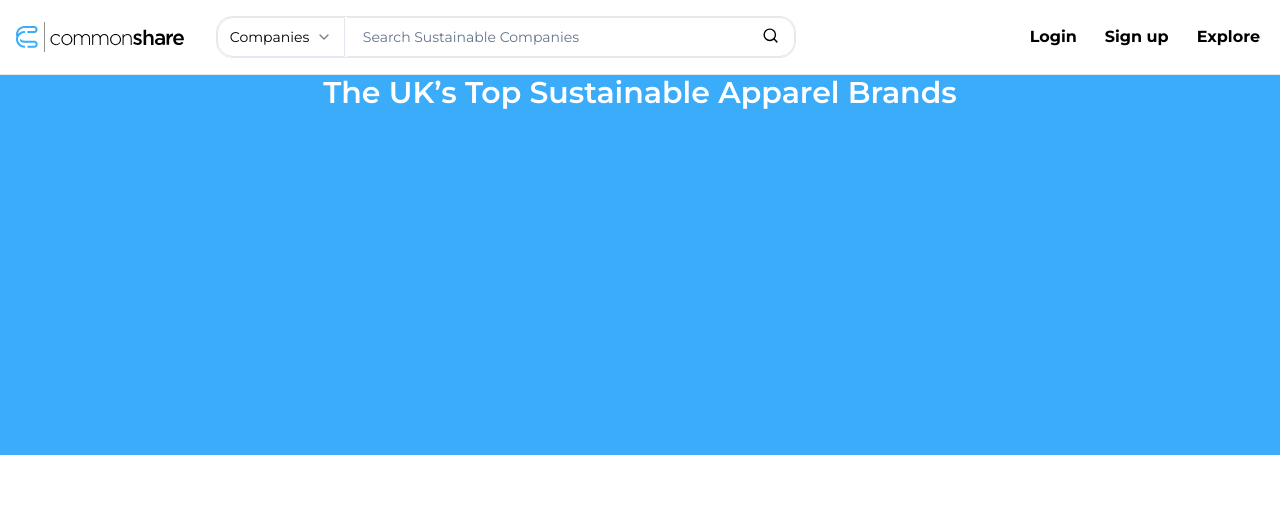
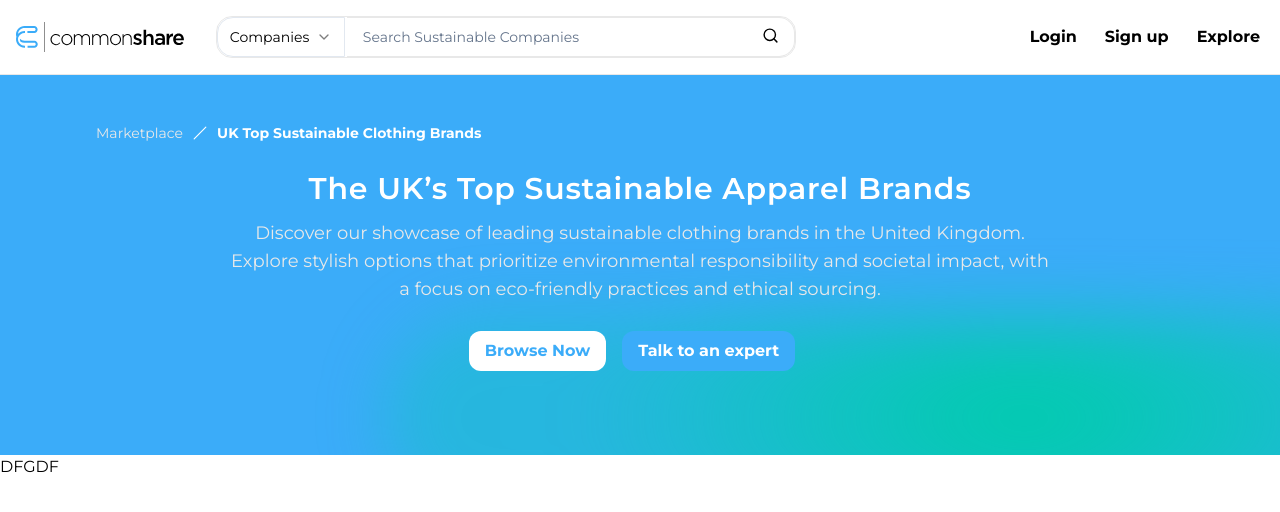
Before and after one commit to HamzaOutmassint/b2b-landing, a Next.js app: page / in a window 1280 px wide. Shown: the top 512 px of the page. Built offline with nearby package versions, Linux system fonts and the light colour scheme.

Commit message:
hero section done

```diff
--- a/app/globals.css
+++ b/app/globals.css
@@ -8,17 +8,17 @@
   --background-start-rgb: 214, 219, 220;
   --background-end-rgb: 255, 255, 255;
 
-  --font-primary:  'Montserrat', sans-serif;
-  --primary : #3BACF9;
-  --black : #0A1F44;
-  --gray-bold : #758196;
-  --white : #FFFFFF;
-  --light-strok : #A6AEBC;
-  --gray-light : #e8e8e8;
-  /* --gray-light : #F1F2F4; */
+  --font-primary: 'Montserrat', sans-serif;
+  --primary: #3BACF9;
+  --black: #0A1F44;
+  --gray-bold: #758196;
+  --white: #FFFFFF;
+  --light-strok: #A6AEBC;
+  --gray-light: #e8e8e8;
+  --navy-blue : #000080;
 }
 
-*{
+* {
   box-sizing: border-box;
   margin: 0;
   padding: 0;
@@ -42,7 +42,9 @@
   ### start styling of navigation bar ###
 */
 
-#login::before, #sign-up::before, #explore::before {
+#login::before,
+#sign-up::before,
+#explore::before {
   content: '';
   position: absolute;
   bottom: -1.6rem;
@@ -56,21 +58,37 @@
   transition: transform 0.5s;
 }
 
-#login:hover::before, #sign-up:hover::before, #explore:hover::before {
+#login:hover::before,
+#sign-up:hover::before,
+#explore:hover::before {
   transform: scaleX(1);
   transform-origin: left;
 }
 
-#SheetDescriptio{
+#SheetDescriptio {
   margin-top: 1.6rem !important;
 }
 
 @media (min-width: 768px) and (max-width: 1024) {
-  #search-input-lg{
+  #search-input-lg {
     height: auto !important;
   }
 }
 
+
 /*
-  ### end of styling ###
+  ### start styling of hero section ###
 */
+
+#blob {
+  background: radial-gradient(34.52% 100% at 50% 50%, #00ccac 0, #00ccac57);
+  border-radius: 1651.438px;
+  filter: blur(32.6193809509px);
+  flex-shrink: 0;
+  position: absolute;
+  right: -30%;
+  top: 63%;
+  width: 100%;
+  z-index: 0;
+  height: 13rem;
+}
--- a/app/page.tsx
+++ b/app/page.tsx
@@ -1,9 +1,11 @@
+import BrandShowcase from "@/components/Blocks/brand-showcase";
 import HeroSection from "@/components/Blocks/hero-section";
 
 export default function Home() {
   return (
    <>
     <HeroSection />
+    <BrandShowcase />
    </>
   );
 }
--- /dev/null
+++ b/components/Blocks/brand-showcase.tsx
@@ -0,0 +1,11 @@
+import React from 'react'
+
+const BrandShowcase = () => {
+  return (
+    <div className='h-screen'>
+      DFGDF
+    </div>
+  )
+}
+
+export default BrandShowcase
--- a/components/Blocks/hero-section.tsx
+++ b/components/Blocks/hero-section.tsx
@@ -1,10 +1,54 @@
 'use client';
+
+import { Breadcrumb, BreadcrumbItem, BreadcrumbLink, BreadcrumbList, BreadcrumbPage, BreadcrumbSeparator, } from "@/components/ui/breadcrumb"
+import { Button } from "../ui/button";
+import { Slash } from "lucide-react";
 
 const HeroSection = () => {
     return (
-        <section className="min-h-[380px] bg-primary">
-            <div className="flex flex-col justify-center items-center">
-                <h1 className="font-semibold text-3xl text-white">The UK’s Top Sustainable Apparel Brands</h1>
+        <section className="relative min-h-[380px] bg-primary overflow-hidden xs:pb-10 md:pb-0">
+            <div id="blob"></div>
+            <div className="relative container mx-auto md:px-8 lg:px-24 z-20">
+                <div className=" top-0 lg:left-32 pt-4 md:pt-8 lg:pt-12">
+                    <Breadcrumb>
+                        <BreadcrumbList>
+                            <BreadcrumbItem>
+                                <BreadcrumbLink href="/" className="text-gray-light hover:text-white">
+                                    Marketplace
+                                </BreadcrumbLink>
+                            </BreadcrumbItem>
+                            <BreadcrumbSeparator>
+                                <Slash color="white" />
+                            </BreadcrumbSeparator>
+                            <BreadcrumbItem>
+                                <BreadcrumbPage className="text-white font-bold hidden md:block">
+                                    UK Top Sustainable Clothing Brands
+                                </BreadcrumbPage>
+                                <BreadcrumbPage className="text-white font-bold block md:hidden">
+                                    Top UK Sustainable Brands
+                                </BreadcrumbPage>
+                            </BreadcrumbItem>
+                        </BreadcrumbList>
+                    </Breadcrumb>
+                </div>
+                <div className="flex flex-col justify-center items-center mt-4 md:mt-8 lg:mt-12 xl:mt-7">
+                    <h1 className="font-semibold text-3xl text-white tracking-wide xs:mb-3 md:mb-8">
+                        The UK’s Top Sustainable Apparel Brands
+                    </h1>
+                    <p className="md:text-center lg:px-52 xl:px-32 text-lg text-gray-light">
+                        Discover our showcase of leading sustainable clothing brands in the United Kingdom.
+                        Explore stylish options that prioritize environmental responsibility and societal impact,
+                        with a focus on eco-friendly practices and ethical sourcing.
+                    </p>
+                </div>
+                <div className="xs:mt-7 md:mt-8 flex md:justify-center">
+                    <Button className="mr-4 text-base text-primary bg-white hover:bg-white hover:text-navy-blue  transition-all ease-linear duration-200">
+                        Browse Now
+                    </Button>
+                    <Button className="mr-4 text-base text-white bg-primary hover:bg-navy-blue  transition-all ease-linear duration-200">
+                        Talk to an expert
+                    </Button>
+                </div>
             </div>
         </section>
     )
--- /dev/null
+++ b/components/ui/breadcrumb.tsx
@@ -0,0 +1,115 @@
+import * as React from "react"
+import { Slot } from "@radix-ui/react-slot"
+import { ChevronRight, MoreHorizontal } from "lucide-react"
+
+import { cn } from "@/lib/utils"
+
+const Breadcrumb = React.forwardRef<
+  HTMLElement,
+  React.ComponentPropsWithoutRef<"nav"> & {
+    separator?: React.ReactNode
+  }
+>(({ ...props }, ref) => <nav ref={ref} aria-label="breadcrumb" {...props} />)
+Breadcrumb.displayName = "Breadcrumb"
+
+const BreadcrumbList = React.forwardRef<
+  HTMLOListElement,
+  React.ComponentPropsWithoutRef<"ol">
+>(({ className, ...props }, ref) => (
+  <ol
+    ref={ref}
+    className={cn(
+      "flex flex-wrap items-center gap-1.5 break-words text-sm text-slate-500 sm:gap-2.5 dark:text-slate-400",
+      className
+    )}
+    {...props}
+  />
+))
+BreadcrumbList.displayName = "BreadcrumbList"
+
+const BreadcrumbItem = React.forwardRef<
+  HTMLLIElement,
+  React.ComponentPropsWithoutRef<"li">
+>(({ className, ...props }, ref) => (
+  <li
+    ref={ref}
+    className={cn("inline-flex items-center gap-1.5", className)}
+    {...props}
+  />
+))
+BreadcrumbItem.displayName = "BreadcrumbItem"
+
+const BreadcrumbLink = React.forwardRef<
+  HTMLAnchorElement,
+  React.ComponentPropsWithoutRef<"a"> & {
+    asChild?: boolean
+  }
+>(({ asChild, className, ...props }, ref) => {
+  const Comp = asChild ? Slot : "a"
+
+  return (
+    <Comp
+      ref={ref}
+      className={cn("transition-colors hover:text-slate-950 dark:hover:text-slate-50", className)}
+      {...props}
+    />
+  )
+})
+BreadcrumbLink.displayName = "BreadcrumbLink"
+
+const BreadcrumbPage = React.forwardRef<
+  HTMLSpanElement,
+  React.ComponentPropsWithoutRef<"span">
+>(({ className, ...props }, ref) => (
+  <span
+    ref={ref}
+    role="link"
+    aria-disabled="true"
+    aria-current="page"
+    className={cn("font-normal xs:text-sm text-slate-950 dark:text-slate-50", className)}
+    {...props}
+  />
+))
+BreadcrumbPage.displayName = "BreadcrumbPage"
+
+const BreadcrumbSeparator = ({
+  children,
+  className,
+  ...props
+}: React.ComponentProps<"li">) => (
+  <li
+    role="presentation"
+    aria-hidden="true"
+    className={cn("[&>svg]:size-3.5", className)}
+    {...props}
+  >
+    {children ?? <ChevronRight />}
+  </li>
+)
+BreadcrumbSeparator.displayName = "BreadcrumbSeparator"
+
+const BreadcrumbEllipsis = ({
+  className,
+  ...props
+}: React.ComponentProps<"span">) => (
+  <span
+    role="presentation"
+    aria-hidden="true"
+    className={cn("flex h-9 w-9 items-center justify-center", className)}
+    {...props}
+  >
+    <MoreHorizontal className="h-4 w-4" />
+    <span className="sr-only">More</span>
+  </span>
+)
+BreadcrumbEllipsis.displayName = "BreadcrumbElipssis"
+
+export {
+  Breadcrumb,
+  BreadcrumbList,
+  BreadcrumbItem,
+  BreadcrumbLink,
+  BreadcrumbPage,
+  BreadcrumbSeparator,
+  BreadcrumbEllipsis,
+}
--- a/components/ui/button.tsx
+++ b/components/ui/button.tsx
@@ -5,7 +5,7 @@ import { cva, type VariantProps } from "class-variance-authority"
 import { cn } from "@/lib/utils"
 
 const buttonVariants = cva(
-  "inline-flex items-center justify-center whitespace-nowrap rounded-md text-sm font-medium ring-offset-white transition-colors focus-visible:outline-none focus-visible:ring-2 focus-visible:ring-slate-950 focus-visible:ring-offset-2 disabled:pointer-events-none disabled:opacity-50 dark:ring-offset-slate-950 dark:focus-visible:ring-slate-300",
+  "inline-flex items-center justify-center whitespace-nowrap rounded-xl text-sm font-bold ring-offset-white transition-colors focus-visible:outline-none focus-visible:ring-2 focus-visible:ring-slate-950 focus-visible:ring-offset-2 disabled:pointer-events-none disabled:opacity-50 dark:ring-offset-slate-950 dark:focus-visible:ring-slate-300",
   {
     variants: {
       variant: {
@@ -22,6 +22,7 @@ const buttonVariants = cva(
       size: {
         default: "h-10 px-4 py-2",
         sm: "h-9 rounded-md px-3",
+        md: 'h-12 rounded-xl px-4 py-2',
         lg: "h-11 rounded-md px-8",
         icon: "h-10 w-10",
       },
--- a/tailwind.config.ts
+++ b/tailwind.config.ts
@@ -13,7 +13,7 @@ const config = {
   theme: {
     container: {
       center: true,
-      padding: "2rem",
+      padding: '1rem',
       screens: {
         "2xl": "1400px",
       },
@@ -40,9 +40,11 @@ const config = {
         'white' : 'var(--white)',
         // 'primary-gradient' : 'linear-gradient(108deg, #bfe5ff -102.41%, #3bacf9 32.94%)'
         'light-strok' : 'var(--light-strok)',
-        'gray-light' : 'var(--gray-light)'
+        'gray-light' : 'var(--gray-light)',
+        'navy-blue' : 'var(--navy-blue)'
       },
       screens: {
+        'xs': '374px',
         "exactly-1024": { min: "1024px", max: "1024px" },
       },
       fontFamily: {
```
